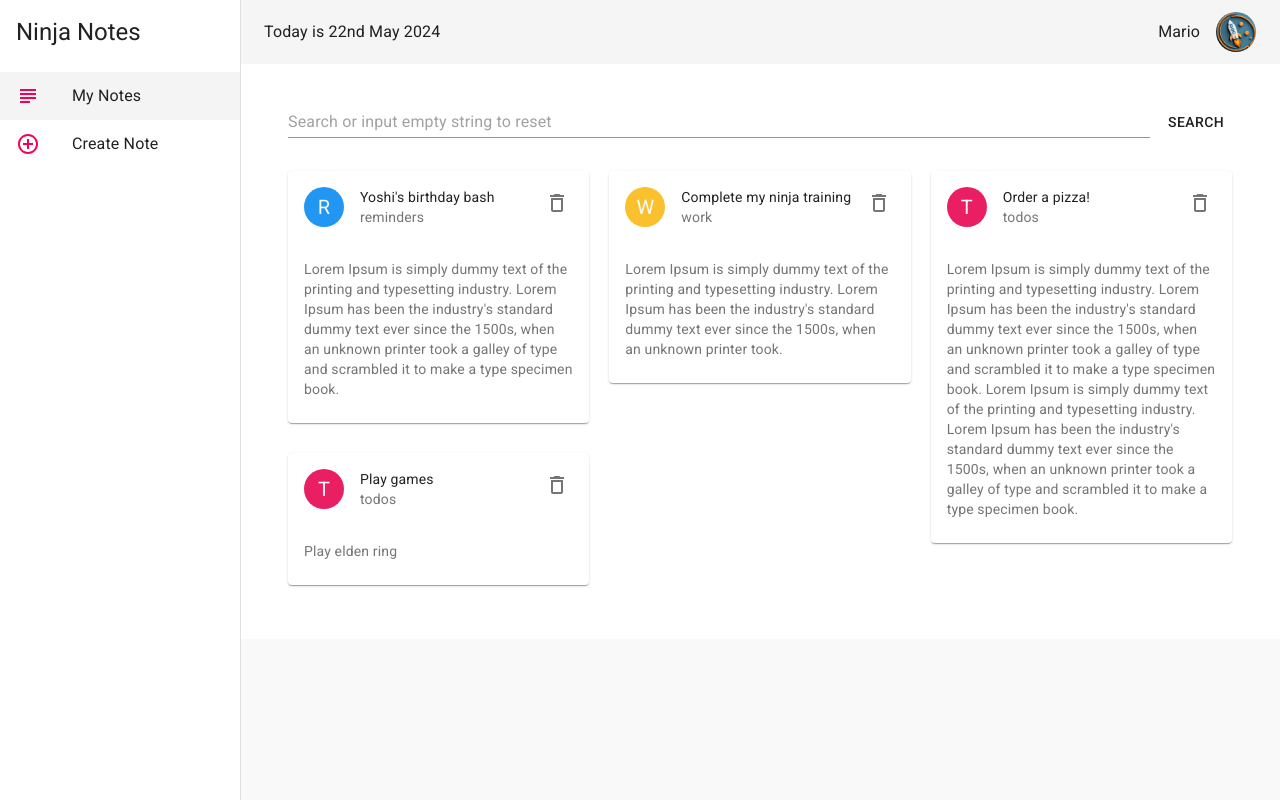
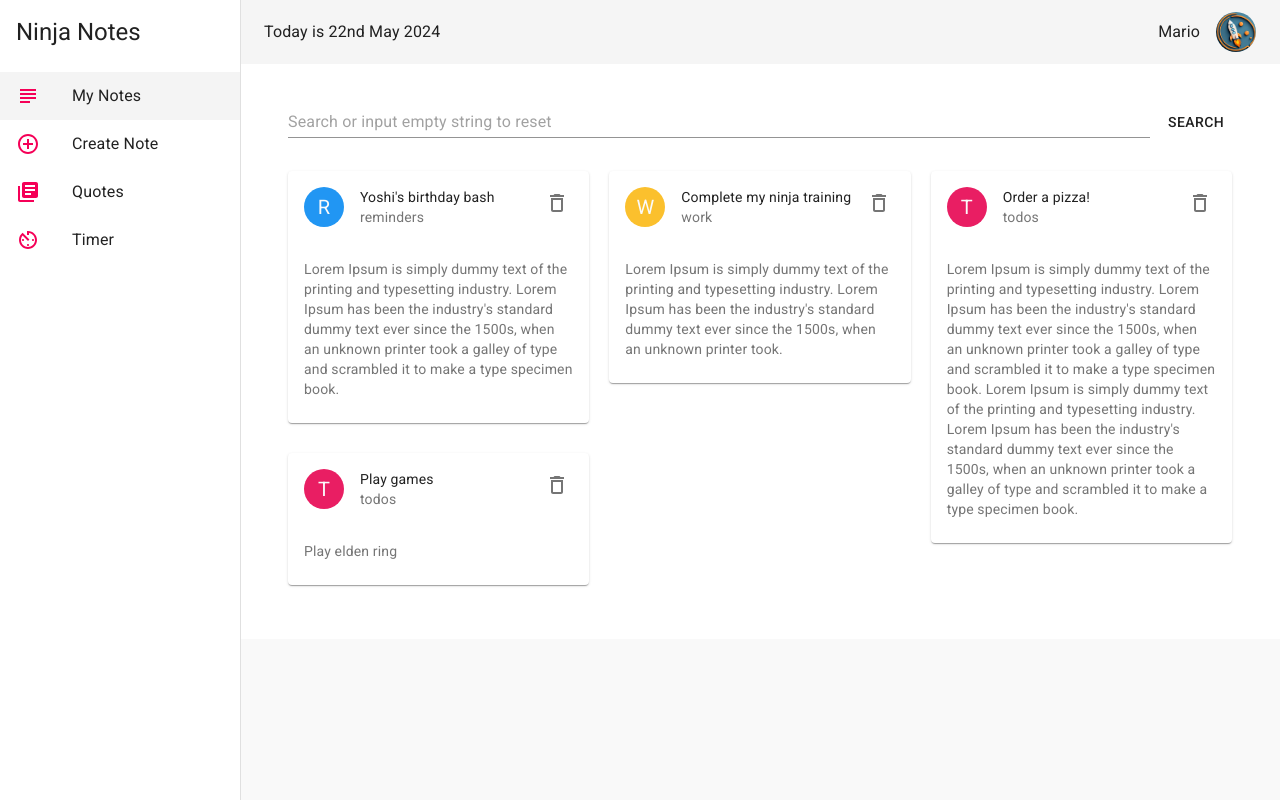
Before and after one commit to obrona/Doubt-Drop-Note-Taking, a React (Create React App) app: page /notes in a window 1280 px wide. Built offline with nearby package versions, Linux system fonts and the light colour scheme; data requests are answered from the project's data file.

Commit message:
added a pomodoro timer

```diff
--- a/package.json
+++ b/package.json
@@ -15,10 +15,12 @@
     "@testing-library/user-event": "^12.7.1",
     "date-fns": "^3.6.0",
     "react": "^17.0.1",
+    "react-circular-progressbar": "^2.1.0",
     "react-dom": "^17.0.1",
     "react-masonry-css": "^1.0.16",
     "react-router-dom": "^5.2.0",
     "react-scripts": "^5.0.1",
+    "react-slider": "^2.0.6",
     "web-vitals": "^1.1.0"
   },
   "scripts": {
--- a/src/App.js
+++ b/src/App.js
@@ -1,7 +1,10 @@
-import { BrowserRouter as Router, Switch, Route } from 'react-router-dom'
+import { BrowserRouter, Switch, Route } from 'react-router-dom'
 import Notes from './pages/Notes'
 import Create from './pages/Create'
+import Quotes from './pages/Quotes'
 import { Layout } from './components/Layout'
+import PomodoroTimer from './timerComponents/PomodoroTimer'
+
 
 
 
@@ -9,7 +12,7 @@ import { Layout } from './components/Layout'
 function App() {
   return (
 
-    <Router>
+    <BrowserRouter>
       <Layout>
         <Switch>
           <Route exact path="/notes">
@@ -18,9 +21,15 @@ function App() {
           <Route exact path="/create">
             <Create />
           </Route>
+          <Route exact path='/quotes'>
+            <Quotes />
+          </Route>
+          <Route exact path='/timer'>
+            <PomodoroTimer />
+          </Route>
         </Switch>
       </Layout>
-    </Router>
+    </BrowserRouter>
 
   );
 }
--- a/src/components/Layout.js
+++ b/src/components/Layout.js
@@ -2,10 +2,12 @@ import React from 'react'
 import { makeStyles } from '@material-ui/core'
 import { Drawer, Typography } from '@material-ui/core'
 import { List, ListItem, ListItemIcon, ListItemText } from '@material-ui/core'
-import { AddCircleOutline, SubjectOutlined } from '@material-ui/icons'
+import { AddCircleOutline, SubjectOutlined, AvTimerOutlined } from '@material-ui/icons'
 import { AppBar, Toolbar, Avatar } from '@material-ui/core'
 import { useHistory, useLocation } from 'react-router-dom/cjs/react-router-dom.min'
 import { format } from 'date-fns'
+import LibraryBooksIcon from '@material-ui/icons/LibraryBooks';
+
 const drawerWidth = 240;
 
 const useStyles = makeStyles((theme) => (
@@ -42,7 +44,9 @@ export function Layout({ children }) {
     const location = useLocation();
     const menuItems = [
         {text: 'My Notes', icon: <SubjectOutlined color='secondary' />, path: '/notes'},
-        {text: 'Create Note', icon: <AddCircleOutline color='secondary' />, path: '/create'}
+        {text: 'Create Note', icon: <AddCircleOutline color='secondary' />, path: '/create'},
+        {text: 'Quotes', icon: <LibraryBooksIcon color='secondary' />, path: '/quotes'},
+        {text: 'Timer', icon: <AvTimerOutlined color='secondary' />, path: '/timer'}
 
     ];
     return (
```
Also changed, not shown: 1 other file (tests, documents, lock files or other folders).
